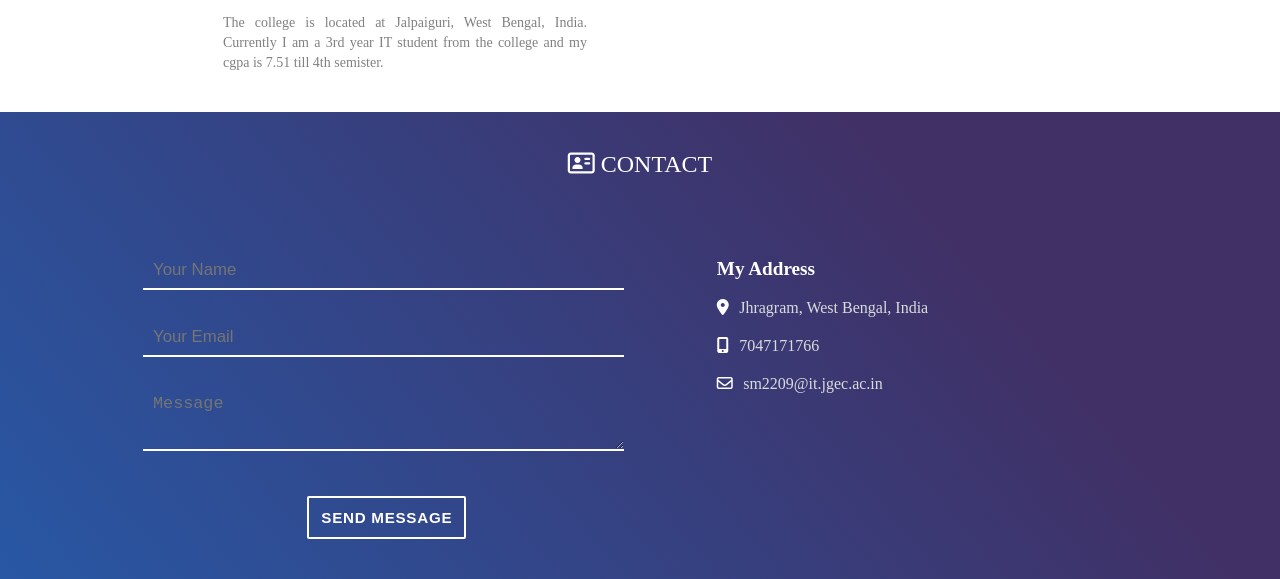
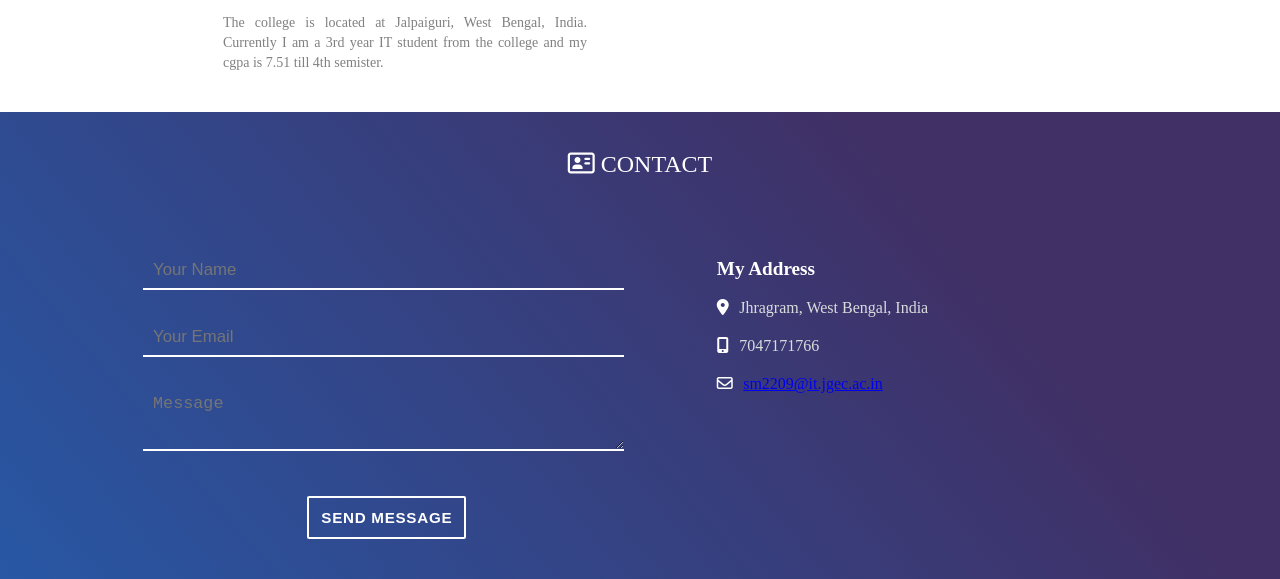
Before and after one commit to sudip2209/sudip_mahata, a plain HTML site: page index.html in a window 1280 px wide. Shown: the part 1650-2229 px from the top of the page. Drawn offline with Linux system fonts and the light colour scheme.

Commit message:
Update index.html

```diff
--- a/index.html
+++ b/index.html
@@ -246,7 +246,7 @@
                     </div>
                     <div class="my-details-info-container">
                         <i class="far fa-envelope"></i>
-                        <span>sm2209@it.jgec.ac.in</span>
+                         <a class="gml" href="mailto:sm2209@it.jgec.ac.in" ><span>sm2209@it.jgec.ac.in</span></a>
                     </div>
                 </div>
             </div>
```
